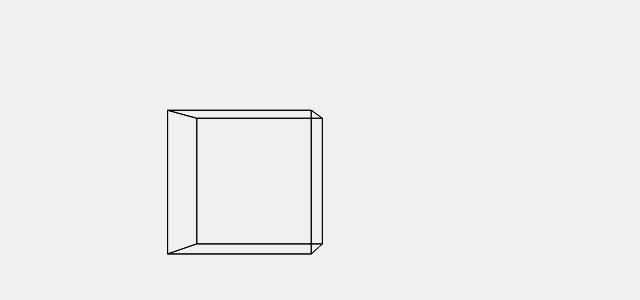
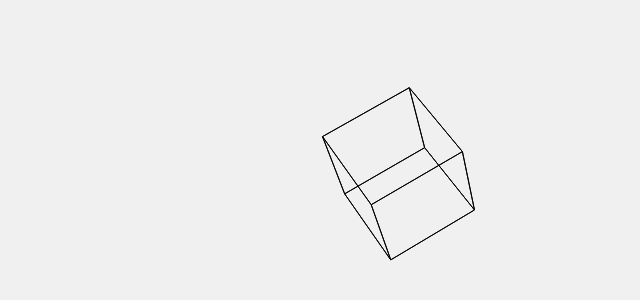
Before and after one commit to proller-art/crow-sim, a plain HTML site: page index.html in a window 1280 px wide. Shown: the part 226-526 px from the top of the page, without its empty margins (240-880 px from the left). Drawn offline with Linux system fonts and the light colour scheme.

Commit message:
Update index.html

```diff
--- a/index.html
+++ b/index.html
@@ -120,9 +120,7 @@ class Polygon {
 		if (wireframe) {
 			ctx.stroke();
 		} else {
-			ctx.globalAlpha = .3;
 			ctx.fill();
-			ctx.globalAlpha = 1;
 		}
 	}
 }
@@ -133,19 +131,54 @@ class Solid {
 		this.polygons = polygons; //array of polygons relative to origin
 		this.origin = origin; //point
 		this.scale = scale;
-		this.rotation = [0, 0, 0];
+		this.rotation = [0, 0, Math.PI/2];
 	}
 
 
 	// draw the solid at its origin and rotated according to angles
 	draw(wireframe) {
 		for (var i = 0; i < this.polygons.length; i++) {
-			// duplicate current polygon
+			// duplicate current polygon at new scale
 			let drawnPoints = [];
 			for (var j = 0; j < this.polygons[i].points.length; j++) {
-				drawnPoints.push(new Point(this.polygons[i].points[j].x, this.polygons[i].points[j].y, this.polygons[i].points[j].z));
+				drawnPoints.push(new Point(this.polygons[i].points[j].x * this.scale, this.polygons[i].points[j].y * this.scale, this.polygons[i].points[j].z * this.scale));
 			}
 			let drawnPolygon = new Polygon(drawnPoints);
+
+			// rotate using origin as axis
+			// z-axis
+			var sinTheta = Math.sin(this.rotation[2]);
+			var cosTheta = Math.cos(this.rotation[2]);
+			for (var j = 0; j < drawnPolygon.points.length; j++) {
+				var points = drawnPolygon.points;
+				var x = points[j].x;
+				var y = points[j].y;
+				points[j].x = x * cosTheta - y * sinTheta;
+				points[j].y = y * cosTheta + x * sinTheta;
+			}
+
+			// x-axis
+			sinTheta = Math.sin(this.rotation[0]);
+			cosTheta = Math.cos(this.rotation[0]);
+			for (var j = 0; j < drawnPolygon.points.length; j++) {
+				var points = drawnPolygon.points;
+				var y = points[j].y;
+				var z = points[j].z;
+				points[j].y = y * cosTheta - z * sinTheta;
+				points[j].z = z * cosTheta + y * sinTheta;
+			}
+
+			// y-axis
+			sinTheta = Math.sin(this.rotation[1]);
+			cosTheta = Math.cos(this.rotation[1]);
+			for (var j = 0; j < drawnPolygon.points.length; j++) {
+				var points = drawnPolygon.points;
+				var x = points[j].x;
+				var z = points[j].z;
+				points[j].x = x * cosTheta + z * sinTheta;
+				points[j].z = z * cosTheta - x * sinTheta;
+			}
+
 
 			// update position to fit origin
 			for (var j = 0; j < drawnPolygon.points.length; j++) {
@@ -154,8 +187,10 @@ class Solid {
 				drawnPolygon.points[j].z += this.origin.z;
 			}
 
-			// rotate using origin as axis
 
+
+
+			// draw the polygon
 			drawnPolygon.draw(wireframe);
 		}
 	}
@@ -163,14 +198,23 @@ class Solid {
 
 // Create Polygons
 const cubePoints = [];
-cubePoints.push(new Point(-250, -250, 0));
-cubePoints.push(new Point(-250, -250, 500));
-cubePoints.push(new Point(250, -250, 0));
-cubePoints.push(new Point(250, -250, 500));
-cubePoints.push(new Point(-250, 250, 0));
-cubePoints.push(new Point(-250, 250, 500));
-cubePoints.push(new Point(250, 250, 0));
-cubePoints.push(new Point(250, 250, 500));
+cubePoints.push(new Point(-50, -50, -50));
+cubePoints.push(new Point(-50, -50, 50));
+cubePoints.push(new Point(50, -50, -50));
+cubePoints.push(new Point(50, -50, 50));
+cubePoints.push(new Point(-50, 50, -50));
+cubePoints.push(new Point(-50, 50, 50));
+cubePoints.push(new Point(50, 50, -50));
+cubePoints.push(new Point(50, 50, 50));
+
+/*cubePoints.push(new Point(0, 0, 0));
+cubePoints.push(new Point(0, 0, 100));
+cubePoints.push(new Point(100, 0, 0));
+cubePoints.push(new Point(100, 0, 100));
+cubePoints.push(new Point(0, 100, 0));
+cubePoints.push(new Point(0, 100, 100));
+cubePoints.push(new Point(100, 100, 0));
+cubePoints.push(new Point(100, 100, 100));*/
 
 const polyCube = [];
 polyCube.push(new Polygon([cubePoints[0], cubePoints[1], cubePoints[3], cubePoints[2]]));
@@ -187,7 +231,9 @@ function render() {
 	// Clear the scene from top left to bottom right
 	ctx.clearRect(0, 0, width, height);
 
-	cube.origin = new Point(Math.sin(timer/50)*2000, Math.sin(timer/100)*200, Math.cos(timer/50)*500+2000);
+	//cube.origin = new Point(Math.sin(timer/50)*2000, 0, Math.cos(timer/50)*500+2000);
+	//cube.origin = new Point(0, 0, 0);
+	cube.rotation = [timer/20, timer/20, timer/20];
 	cube.draw(true);
 	timer++;
 
```
